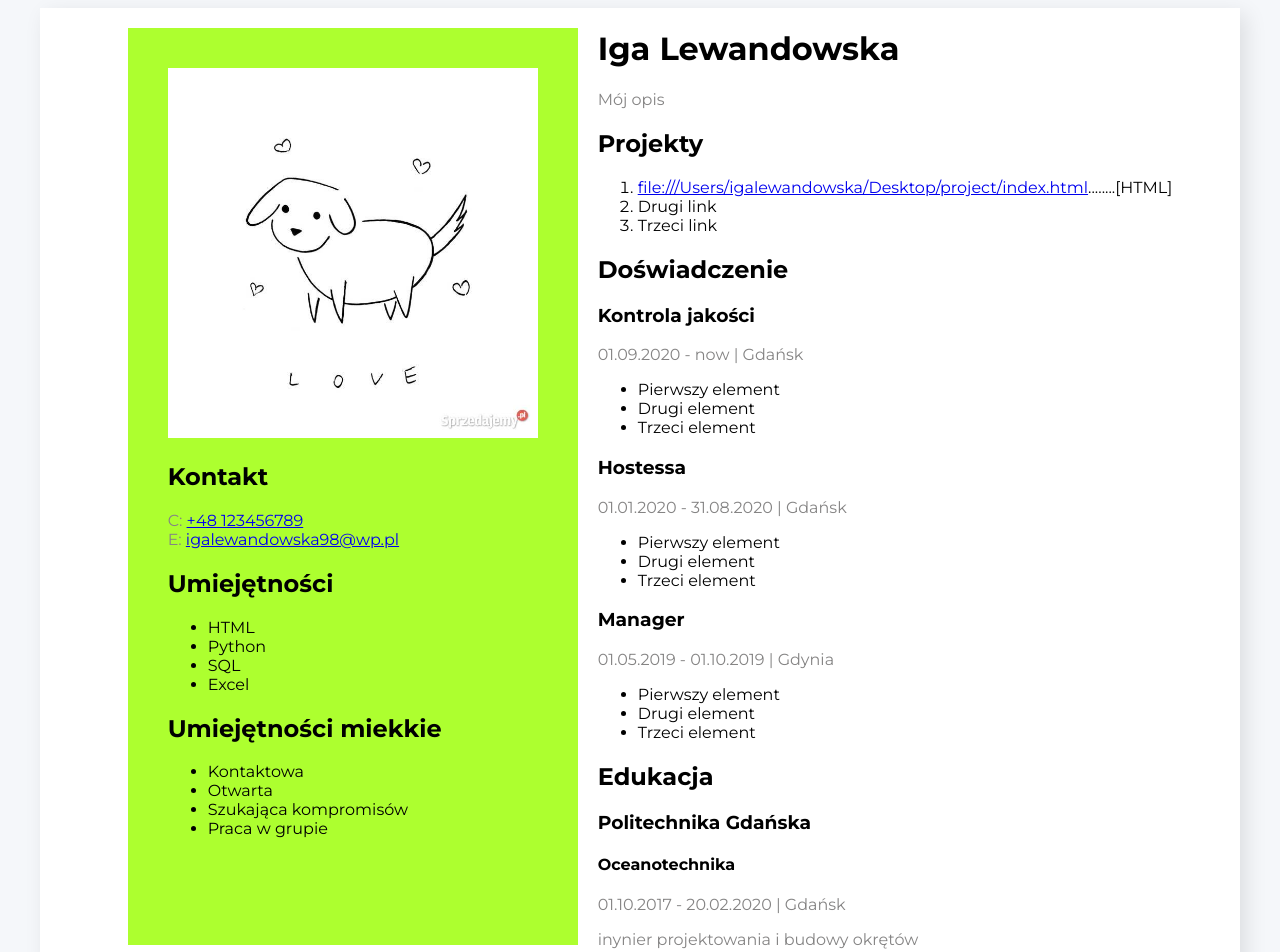
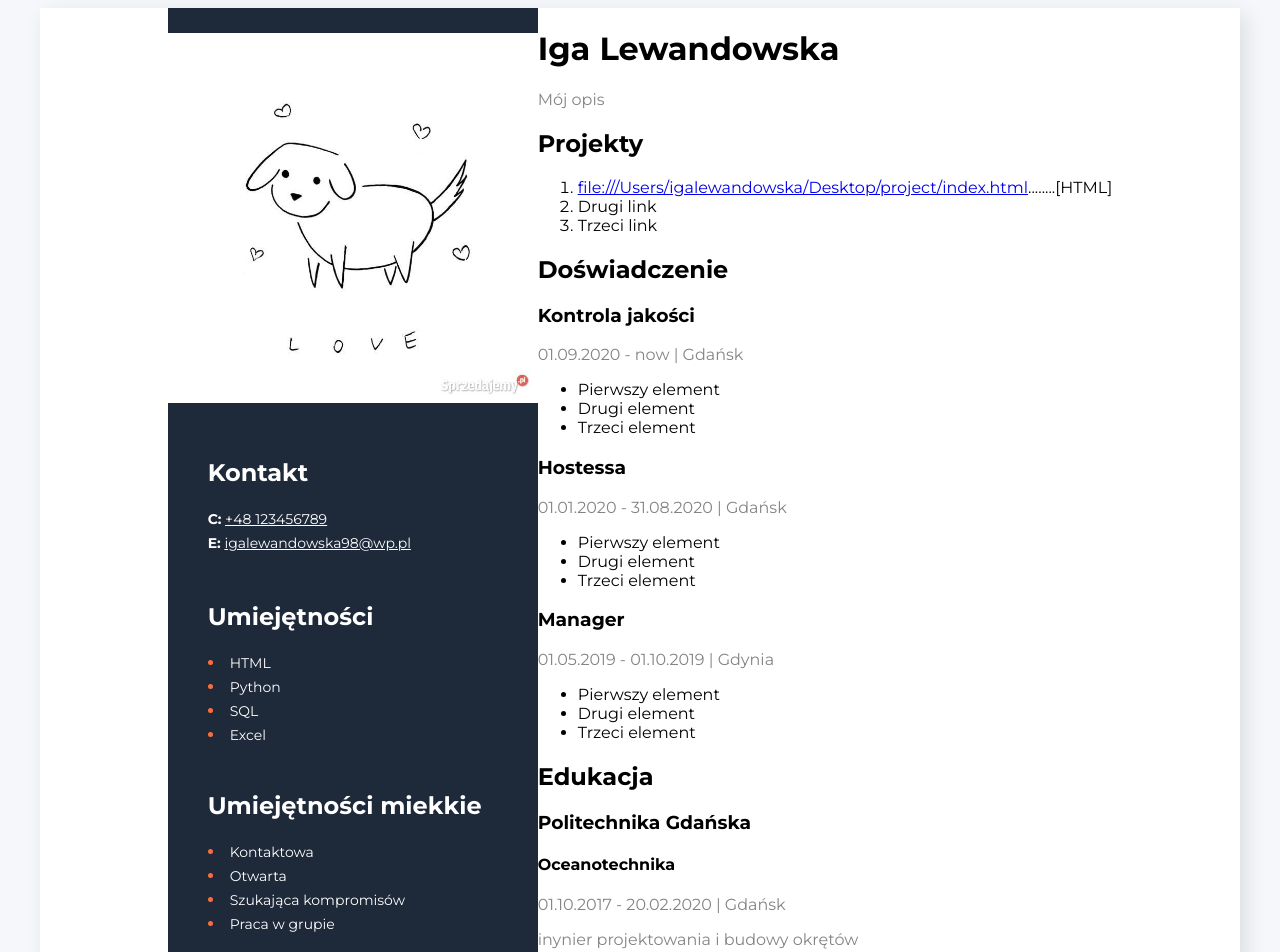
Before and after one commit to wiktorkisielewski/wiktorkisielewski.github.io, a plain HTML site: page index.html in a window 1280 px wide. Shown: the top 952 px of the page. Drawn offline with Linux system fonts and the light colour scheme.

Commit message:
left side

```diff
--- a/index.html
+++ b/index.html
@@ -15,35 +15,41 @@
   </head>
   <body>
     <div class="wrapper">
-      <aside class="main-description">
-        <img src="grafika.jpeg" width="370" alt="Moje zdjęcie" />
+      <aside>
+        <img class="photo" src="grafika.jpeg" width="370" alt="Moje zdjęcie" />
 
-        <div>
-          <h2>Kontakt</h2>
-          <p>
-            C: <a href="tel:+48 123456789">+48 123456789</a> <br />
-            E:
-            <a href="mailto:igalewandowska98@wp.pl">igalewandowska98@wp.pl</a>
+        <div class="contact-block">
+          <h2 class="header-secondary">Kontakt</h2>
+          <p class="contact-links">
+            <span class="bold">C:</span>
+            <a class="contact-links" href="tel:+48 123456789">+48 123456789</a>
+            <br />
+            <span class="bold">E:</span>
+            <a class="contact-links" href="mailto:igalewandowska98@wp.pl"
+              >igalewandowska98@wp.pl</a
+            >
           </p>
         </div>
 
-        <div>
-          <h2>Umiejętności</h2>
-          <ul>
-            <li>HTML</li>
-            <li>Python</li>
-            <li>SQL</li>
-            <li>Excel</li>
+        <div class="tech-skils-block">
+          <h2 class="header-secondary">Umiejętności</h2>
+          <ul class="list-secondary">
+            <li><span class="font-secondary-item">HTML</span></li>
+            <li><span class="font-secondary-item">Python</span></li>
+            <li><span class="font-secondary-item">SQL</span></li>
+            <li><span class="font-secondary-item">Excel</span></li>
           </ul>
         </div>
 
-        <div>
-          <h2>Umiejętności miekkie</h2>
-          <ul>
-            <li>Kontaktowa</li>
-            <li>Otwarta</li>
-            <li>Szukająca kompromisów</li>
-            <li>Praca w grupie</li>
+        <div class="soft-skils-block">
+          <h2 class="header-secondary">Umiejętności miekkie</h2>
+          <ul class="list-secondary">
+            <li><span class="font-secondary-item">Kontaktowa</span></li>
+            <li><span class="font-secondary-item">Otwarta</span></li>
+            <li>
+              <span class="font-secondary-item">Szukająca kompromisów</span>
+            </li>
+            <li><span class="font-secondary-item">Praca w grupie</span></li>
           </ul>
         </div>
       </aside>
--- a/style.css
+++ b/style.css
@@ -12,12 +12,57 @@ body {
   box-shadow: 6px 6px 20px rgb(0, 0, 0, 0.1);
 }
 
-.main-description {
-  background: greenyellow;
-  margin: 20px;
-  padding: 40px;
-}
-
 p {
   color: rgb(133, 132, 132);
 }
+
+aside {
+  width: 370px;
+  background: #1e2939;
+}
+
+.photo {
+  margin-top: 25px;
+}
+
+.header-secondary {
+  color: #ffffff;
+}
+
+.contact-links {
+  color: #ffffff;
+  font-size: 14px;
+  line-height: 24px;
+}
+
+.bold {
+  font-weight: 700;
+}
+
+.list-secondary {
+  color: #fb6d3a;
+  margin-left: 0px;
+  padding-left: 0px;
+  list-style-position: inside;
+}
+
+.font-secondary-item {
+  color: #ffffff;
+  font-size: 14px;
+  line-height: 24px;
+}
+
+.contact-block {
+  margin-top: 51px;
+  margin-left: 40px;
+}
+
+.tech-skils-block {
+  margin-top: 47px;
+  margin-left: 40px;
+}
+
+.soft-skils-block {
+  margin-top: 44px;
+  margin-left: 40px;
+}
```
